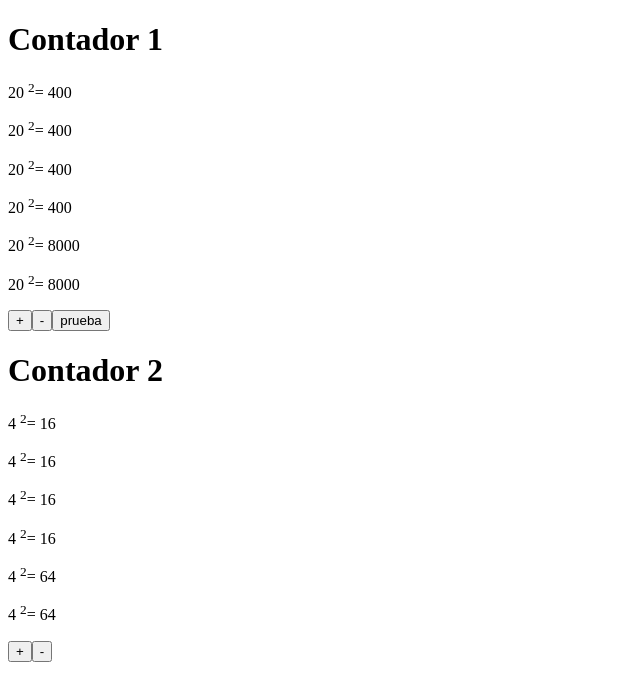
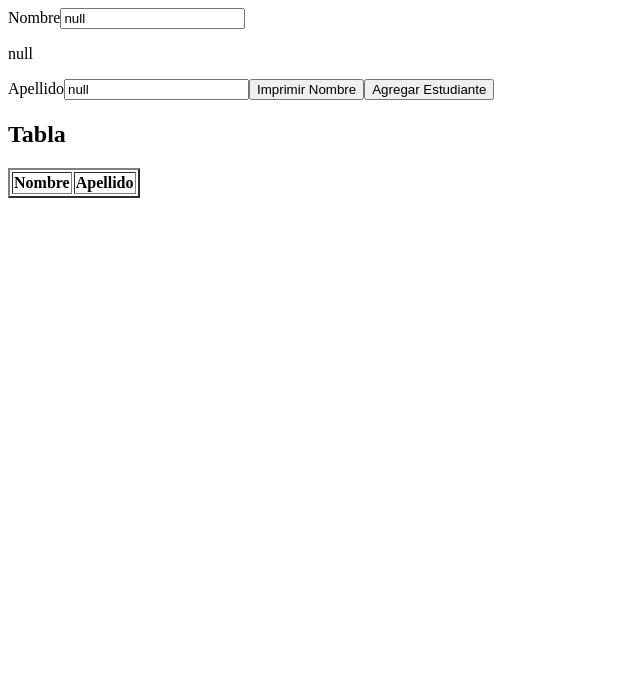
Before and after one commit to Mateojami/pw_vue_u2_mj, a Vue app: page / in a window 1280 px wide. Shown: the top 700 px of the page, without its empty margins (0-640 px from the left). Built offline with nearby package versions, Linux system fonts and the light colour scheme.

Commit message:
Taller 15: Directivas en Vue parte 2

```diff
--- a/src/App.vue
+++ b/src/App.vue
@@ -1,14 +1,18 @@
 <template>
   <div>
-    <ContadorView />
+    <!----<ContadorView />--->
+    <DirectivasView />
   </div>
 </template>
 
 <script>
 import ContadorView from '../src/views/ContadorView.vue';
+import DirectivasView from '../src/views/DirectivasView.vue';
 export default {
+  name: 'App',
   components: {
     ContadorView,
+    DirectivasView,
   },
 };
 </script>
--- /dev/null
+++ b/src/components/Directivas.vue
@@ -0,0 +1,82 @@
+<template>
+  <div>
+    <label for="id_nombre">Nombre</label>
+    <input v-model="nombre" id="id_nombre" type="text" />
+    <p>{{ nombre }}</p>
+
+    <label for="id_apellido">Apellido</label>
+    <input v-model="apellido" id="id_apellido" type="text" />
+
+    <button v-on:click="imprimirNombre()">Imprimir Nombre</button>
+    <button v-on:click="agregarEstudiante()">Agregar Estudiante</button>
+    <h1>{{ arreglo[2] }}</h1>
+
+    <ul>
+        <li
+        v-show="nombre"
+        v-for="{nombre, apellido} in arreglo"
+        :key="nombre"
+        >
+            {{nombre }} - {{apellido }}
+        </li>
+
+    </ul>
+
+    <h2>Tabla</h2>
+    <table border="2">
+        <thead>
+            <tr>
+                <th>Nombre</th>
+                <th>Apellido</th>
+            </tr>
+        </thead>
+        <tbody>
+            <tr
+            v-for="{nombre, apellido} in arreglo"
+            :key="nombre"
+            >
+                <td>{{ nombre }}</td>
+                <td>{{ apellido }}</td>
+            </tr>
+        </tbody>
+    </table>
+  </div>
+</template>
+
+<script>
+export default {
+    data() {
+        return {
+            nombre: 'null',
+            apellido: 'null',
+            /*arreglo: [1, 2, 3, 4, 5],*/
+            arreglo: [],
+        };
+    },
+
+    methods: {
+        imprimirNombre() {
+            console.log(this.nombre);
+        },
+        agregarEstudiante() {
+            const estu = {
+                nombre: this.nombre,
+                apellido: this.apellido,
+            };
+            console.log("Se agrega el estudiante:");
+            console.log(estu);
+            this.arreglo.push(estu);
+        },
+        limpiarFormulario() {
+            this.nombre = null;
+            this.apellido = null;
+        },
+
+    },
+
+}
+</script>
+
+<style>
+
+</style>
--- /dev/null
+++ b/src/views/DirectivasView.vue
@@ -0,0 +1,16 @@
+<template>
+    <Directivas />
+</template>
+
+<script>
+import Directivas from '../components/Directivas.vue';
+export default {
+  components: {
+    Directivas,
+  },
+};
+</script>
+
+<style>
+
+</style>
```
